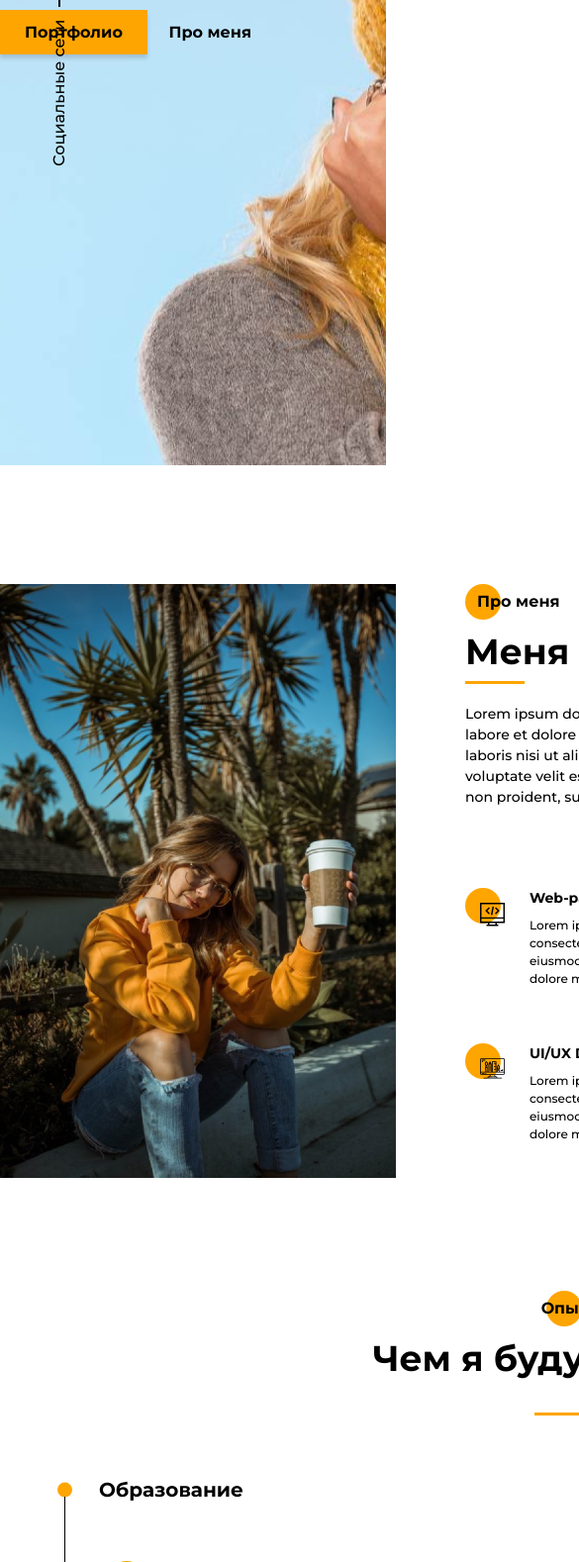
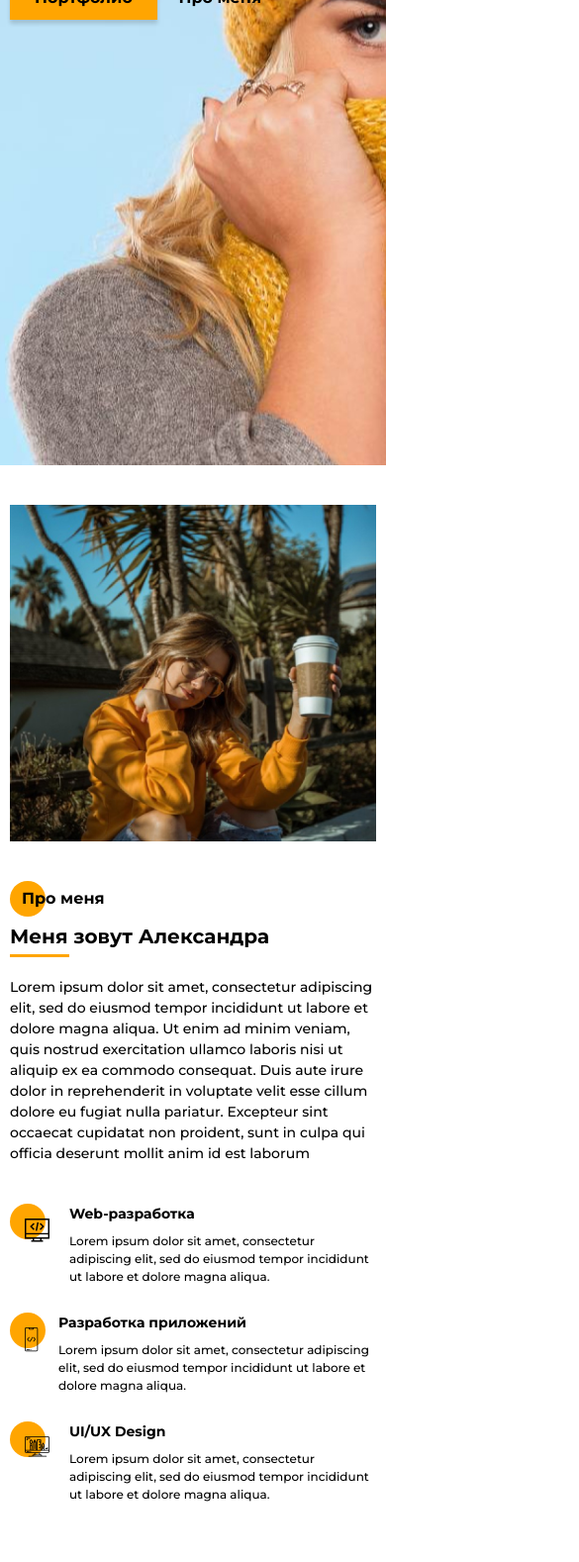
Before and after one commit to danil0110/portfolio_course, a website: page src/index.html in a window 390 px wide. Shown: the part 374-1952 px from the top of the page at 99% size, 585 px wide, since content can reach past the window. After the commit the page ends 1910 px from the top, so only its background shows below. Drawn offline with nearby package versions, Linux system fonts and the light colour scheme; files that its build step writes are made by us from their sources; files whose address does not match are found by name.

Commit message:
Added media queries for first two sections

```diff
--- a/src/index.html
+++ b/src/index.html
@@ -182,7 +182,7 @@
       </div>
     </section>
 
-    <section class="resume">
+    <!-- <section class="resume">
       <div class="container">
         <h2 class="title title_fz16 title__section-title">Опыт</h2>
         <div class="title title_fz36 title__section-subtitle">Чем я буду полезна</div>
@@ -262,9 +262,9 @@
           </div>
         </div>
       </div>
-    </section>
+    </section> -->
 
-    <section class="technologies">
+    <!-- <section class="technologies">
       <div class="container">
         <h2 class="title title_fz16 title__section-title">Навыки</h2>
         <div class="title title_fz36 title__section-subtitle">Что я использую в работе</div>
@@ -398,9 +398,9 @@
           </div>
         </div>
       </div>
-    </section>
+    </section> -->
 
-    <section class="projects">
+    <!-- <section class="projects">
       <div class="container">
         <h2 class="title title_fz16 title__section-title">Портфолио</h2>
         <div class="title title_fz36 title__section-subtitle">Мои работы</div>
@@ -427,9 +427,9 @@
           </a>
         </div>
       </div>
-    </section>
+    </section> -->
 
-    <section class="prices">
+    <!-- <section class="prices">
       <div class="container">
         <h2 class="title title_fz16 title__section-title">Прайс-лист</h2>
         <div class="divider"></div>
@@ -479,9 +479,9 @@
           </li>
         </ul>
       </div>
-    </section>
+    </section> -->
 
-    <section class="contacts">
+    <!-- <section class="contacts">
       <div class="container">
         <div class="contacts__wrapper">
           <div class="contacts__photo">
@@ -532,7 +532,7 @@
           </div>
         </div>
       </div>
-    </section>
+    </section> -->
 
     <script src="./js/index.js"></script>
   </body>
--- /dev/null
+++ b/src/sass/blocks/_media.scss
@@ -0,0 +1,145 @@
+@media (max-width: 1439px) {
+  .sidepanel {
+    display: none;
+  }
+}
+
+@media (max-width: 1200px) {
+  .container {
+    max-width: 960px;
+  }
+
+  .about {
+    &__wrapper {
+      gap: 40px 40px;
+    }
+
+    &__skills {
+      gap: 20px 20px;
+
+      &-item {
+        gap: 20px;
+      }
+    }
+  }
+}
+
+@media (max-width: 992px) {
+  .container {
+    max-width: 720px;
+  }
+
+  .title {
+    &_fz36 {
+      font-size: 26px;
+    }
+  }
+
+  .about {
+    &__wrapper {
+      grid-template: repeat(2, minmax(200px, auto)) / 300px 1fr;
+    }
+
+    &__skills {
+      grid-template: repeat(2, minmax(100px, auto)) / 1fr;
+      grid-auto-rows: minmax(100px, auto);
+      row-gap: 10px;
+    }
+  }
+}
+
+@media (max-width: 768px) {
+  .container {
+    max-width: 540px;
+  }
+
+  .title {
+    &_fz48 {
+      font-size: 28px;
+    }
+  }
+
+  .promo {
+    &__title {
+      line-height: 40px;
+      width: 285px;
+    }
+  }
+
+  .about {
+    padding-top: 40px;
+
+    &__wrapper {
+      grid-template: 400px auto auto / 1fr;
+    }
+
+    &__photo {
+      grid-row: unset;
+    }
+
+    &__skills {
+      grid-template: repeat(2, minmax(116px, auto)) / 1fr 1fr;
+      grid-auto-rows: minmax(116px, auto);
+      gap: 20px 20px;
+    }
+  }
+}
+
+@media (max-width: 576px) {
+  .container {
+    width: 100%;
+    padding: 0 10px;
+  }
+
+  .title {
+    &_fz48 {
+      font-size: 26px;
+    }
+
+    &_fz36 {
+      font-size: 20px;
+      line-height: 36px;
+    }
+  }
+
+  .hamburger {
+    right: 20px;
+  }
+
+  .menu {
+    &__block {
+      width: 250px;
+      padding-left: 20px;
+    }
+
+    &__list {
+      padding-left: 25px;
+    }
+
+    &__item {
+      &::before {
+        left: -30px;
+      }
+    }
+  }
+
+  .promo {
+    &__btns {
+      margin-top: 30px;
+    }
+
+    background: url('../img/bg/promo-bg.jpg') 58% / cover no-repeat;
+  }
+
+  .about {
+    &__wrapper {
+      grid-template: 340px auto auto / 1fr;
+    }
+
+    &__skills {
+      grid-template: repeat(2, minmax(100px, auto)) / 1fr;
+      grid-auto-rows: minmax(100px, auto);
+      row-gap: 10px;
+    }
+  }
+}
--- a/src/sass/style.scss
+++ b/src/sass/style.scss
@@ -34,3 +34,4 @@
 @import './blocks/prices';
 @import './blocks/contacts';
 @import './blocks/policy';
+@import './blocks/media';
```
Also changed, not shown: dist/css/style.min.css, dist/index.html.
